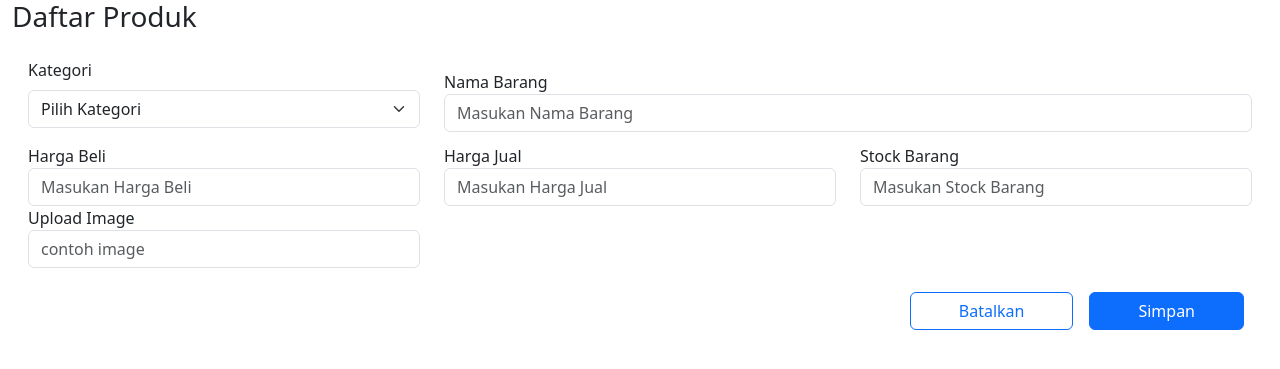
After one commit to rhmt-hidayat/sims_web_app_ci4, a CodeIgniter 4 app: the page made by app/Views/Pages/Produk/edit.php in a window 1280 px wide. The commit adds this page. Shown: the top 369 px of the page. Run offline with PHP 8.4 and a stand-in for CodeIgniter, Linux system fonts and the light colour scheme; the template is opened without the code that fills it, so the values that code supplies are empty; some libraries are stand-ins or nearby versions.

Commit message:
fix CRUD produk

```diff
--- a/app/Config/Routes.php
+++ b/app/Config/Routes.php
@@ -10,7 +10,7 @@ $routes->post('/auth', 'Home::auth');
 $routes->get('/profil', 'Home::profil');
 //CRUD produk
 $routes->get('/produk', 'Produk::index');
-// $routes->get('/produk/(:any)', 'Produk::detail/$1');
+$routes->get('/produk/(:num)', 'Produk::detail/$1');
 $routes->add('/produk/add', 'Produk::create');
 $routes->add('/produk/(:segment)/edit', 'Produk::edit/$1');
 $routes->get('/produk/(:segment)/delete', 'Produk::delete/$1');
--- a/app/Models/ProductModel.php
+++ b/app/Models/ProductModel.php
@@ -10,5 +10,5 @@ class ProductModel extends Model
     protected $primaryKey = 'id';
 
     protected $useAutoIncrement = true;
-    protected $allowedFields = ['nama_barang', 'kategori', 'harga_beli', 'harga_jual', 'stock_barang', 'image', 'create_date', 'last_date'];
+    protected $allowedFields = ['id', 'nama_barang', 'kategori', 'harga_beli', 'harga_jual', 'stock_barang', 'image', 'create_date', 'last_date'];
 }
--- a/app/Views/Pages/addProduk.php
+++ b/app/Views/Pages/Produk/create.php
@@ -38,8 +38,9 @@
                             <label for="kategori" class="form-label">Kategori</label>
                             <select id="kategori" name="kategori" class="form-select">
                                 <option value="">Pilih Kategori</option>
-                                <option value="Alat Olahraga">Alat Olahraga</option>
-                                <option value="Alat Musik">Alat Musik</option>
+                                <?php foreach ($kategori as $item): ?>
+                                    <option value="<?= $item['nama_kategori']; ?>"><?= $item['nama_kategori']; ?></option>
+                                <?php endforeach; ?>
                             </select>
                         </div>
                     </div>
--- /dev/null
+++ b/app/Views/Pages/Produk/edit.php
@@ -0,0 +1,148 @@
+<link href="https://cdn.jsdelivr.net/npm/bootstrap@5.3.0-alpha3/dist/css/bootstrap.min.css" rel="stylesheet">
+<style>
+    .dropzone {
+        border: 2px dashed #007bff;
+        border-radius: 10px;
+        padding: 30px;
+        text-align: center;
+        color: #007bff;
+        background-color: #f8f9fa;
+        transition: background-color 0.3s, border-color 0.3s;
+    }
+
+    .dropzone.dragover {
+        background-color: #e9f7ff;
+        border-color: #0056b3;
+    }
+
+    .dropzone img {
+        max-width: 100%;
+        height: auto;
+        margin-top: 15px;
+    }
+</style>
+
+<div class="container-fluid">
+    <div class="d-sm-flex align-items-center mb-4">
+        <h1 class="h3 mb-0 text-gray-800">Daftar Produk &nbsp</h1>
+        <i class="fas fa-chevron-right"></i>
+        <h1 class="h3 mb-0 text-black-800">&nbsp <?= $title; ?></h1>
+    </div>
+
+    <div class="row m-sm-1">
+        <div class="col-lg-12">
+            <form action="" method="post" enctype="multipart/form-data">
+                <div class="row align-items-center mb-3">
+                    <input type="hidden" name="id" value="<?= $produk['id'] ?>" />
+                    <div class="col-lg-4 col-md-4 col-sm-12">
+                        <div class="form-group mb-3">
+                            <label for="kategori" class="form-label">Kategori</label>
+                            <select id="kategori" name="kategori" class="form-select">
+                                <option value="">Pilih Kategori</option>
+                                <?php foreach ($kategori as $item): ?>
+                                    <option value="<?= $item['nama_kategori']; ?>"
+                                        <?= ($item['nama_kategori'] == $produk['kategori']) ? 'selected' : ''; ?>>
+                                        <?= $item['nama_kategori']; ?>
+                                    </option>
+                                <?php endforeach; ?>
+                            </select>
+                        </div>
+                    </div>
+                    <div class="col-lg-8 col-md-8 col-sm-12">
+                        <div class="form-group">
+                            <label for="nama_barang">Nama Barang</label>
+                            <input type="text" class="form-control" id="nama_barang" name="nama_barang" placeholder="Masukan Nama Barang" value="<?= $produk['nama_barang'] ?>" required>
+                        </div>
+                    </div>
+                    <div class="col-lg-4 col-md-4 col-sm-12">
+                        <div class="form-group">
+                            <label for="harga_beli">Harga Beli</label>
+                            <input type="number" class="form-control" id="harga_beli" name="harga_beli" placeholder="Masukan Harga Beli" value="<?= $produk['harga_beli'] ?>" required>
+                        </div>
+                    </div>
+                    <div class="col-lg-4 col-md-8 col-sm-12">
+                        <div class="form-group">
+                            <label for="harga_jual">Harga Jual</label>
+                            <input type="number" class="form-control" id="harga_jual" name="harga_jual" placeholder="Masukan Harga Jual" value="<?= $produk['harga_jual'] ?>" required>
+                        </div>
+                    </div>
+                    <div class="col-lg-4 col-md-8 col-sm-12">
+                        <div class="form-group">
+                            <label for="stock_barang">Stock Barang</label>
+                            <input type="number" class="form-control" id="stok_barang" name="stock_barang" placeholder="Masukan Stock Barang" value="<?= $produk['stock_barang'] ?>" required>
+                        </div>
+                    </div>
+                    <div class="col-lg-4 col-md-8 col-sm-12">
+                        <div class="form-group">
+                            <label for="image">Upload Image</label>
+                            <input type="text" class="form-control" id="image" name="image" placeholder="contoh image" value="<?= $produk['image'] ?>" required>
+                        </div>
+                    </div>
+                    <!-- <div class="col-lg-12 col-md-8 col-sm-12">
+                        <div class="form-group">
+                            <label for="stock">Upload Image</label>
+                            <div id="dropzone" class="dropzone">
+                                <img src="<?php echo base_url('icon/image.png'); ?>" alt="Preview Gambar">
+                                <p>Upload gambar disini</p>
+                                <input type="file" id="fileInput" accept="image/*" style="display: none;">
+                                <img id="preview" src="" alt="Preview Gambar" class="d-none">
+                            </div>
+                        </div>
+                    </div> -->
+                </div>
+                <div class="d-flex justify-content-end">
+                    <a href="<?php echo base_url() . '/produk'; ?>" class="btn btn-outline-primary px-5 m-sm-2">Batalkan</a>
+                    <button type="submit" class="btn btn-primary px-5 m-2">Simpan</button>
+                </div>
+            </form>
+        </div>
+    </div>
+
+    <script src="https://cdn.jsdelivr.net/npm/bootstrap@5.3.0-alpha3/dist/js/bootstrap.bundle.min.js"></script>
+    <script>
+        const dropzone = document.getElementById("dropzone");
+        const fileInput = document.getElementById("fileInput");
+        const preview = document.getElementById("preview");
+
+        // Klik pada dropzone untuk membuka file picker
+        dropzone.addEventListener("click", () => fileInput.click());
+
+        // Dragover event (saat file di-drag ke area dropzone)
+        dropzone.addEventListener("dragover", (e) => {
+            e.preventDefault();
+            dropzone.classList.add("dragover");
+        });
+
+        // Dragleave event (saat file keluar dari area dropzone)
+        dropzone.addEventListener("dragleave", () => {
+            dropzone.classList.remove("dragover");
+        });
+
+        // Drop event (saat file dijatuhkan ke dropzone)
+        dropzone.addEventListener("drop", (e) => {
+            e.preventDefault();
+            dropzone.classList.remove("dragover");
+            const file = e.dataTransfer.files[0];
+            handleFile(file);
+        });
+
+        // Saat file diunggah melalui file picker
+        fileInput.addEventListener("change", (e) => {
+            const file = e.target.files[0];
+            handleFile(file);
+        });
+
+        // Fungsi untuk menampilkan preview gambar
+        function handleFile(file) {
+            if (file && file.type.startsWith("image/")) {
+                const reader = new FileReader();
+                reader.onload = (e) => {
+                    preview.src = e.target.result;
+                    preview.classList.remove("d-none");
+                };
+                reader.readAsDataURL(file);
+            } else {
+                alert("Mohon unggah file gambar!");
+            }
+        }
+    </script>
```
Also changed, not shown: app/Controllers/Produk.php (+87 -22 lines), app/Models/KategoriModel.php (added, +12 -0 lines), app/Views/Pages/Produk/detail.php (added, +39 -0 lines), app/Views/Pages/Produk/index.php (renamed from app/Views/Pages/Produk.php, +26 -4 lines).
